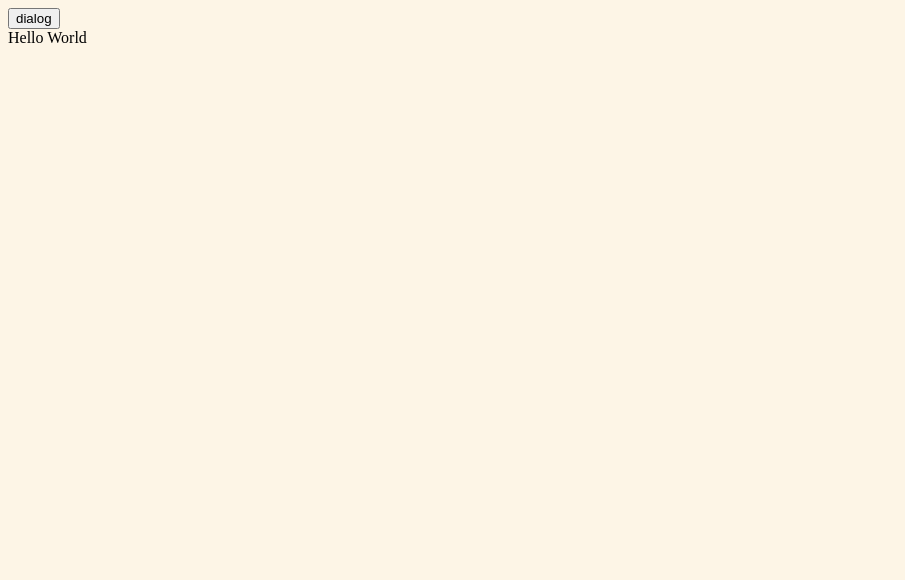
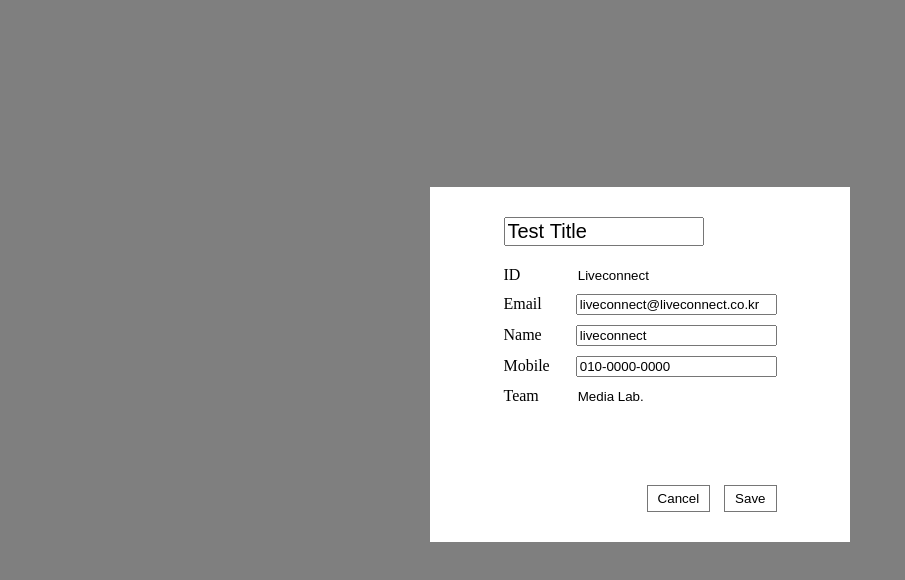
Before and after one commit to lunathebright/webComponent, a website built with webpack: page src/index.html in a window 1280 px wide. Shown: the whole page, without its empty margins (0-905 px from the left). Built offline with nearby package versions, Linux system fonts and the light colour scheme.

Commit message:
ADD: 기본 레이아웃 구현

```diff
--- a/src/index.html
+++ b/src/index.html
@@ -8,6 +8,6 @@
   <title>lunabright817</title>
 </head>
 <body>
-  <button class="default-btn">dialog</button>
+  <section class="dialog-box"></section>
 </body>
 </html>
--- a/src/index.js
+++ b/src/index.js
@@ -1,12 +1,118 @@
 import './style.css';
 
-function component() {
-  const element = document.createElement("div");
+class CommonDialog {
+  constructor(options) {
+    this.title = options.title;
+    this.ID = options.ID;
+    this.Email = options.Email;
+    this.Name = options.Name;
+    this.Mobile = options.Mobile;
+    this.Team = options.Team;
+  }
 
-  element.innerHTML = "Hello World";
+  onOpen () {
+    console.log('open')
+  }
 
-  return element;
+  onClose () {
+    console.log('close')
+  }
+
+  onEdit () {
+    console.log('edit')
+  }
+
+  onSave () {
+    console.log('save')
+  }
+
+  onCancel () {
+    console.log('save')
+  }
 }
 
+let options = {
+  title: 'Test&nbsp;Title',
+  ID: 'Liveconnect',
+  Email: 'liveconnect@liveconnect.co.kr',
+  Name: 'liveconnect',
+  Mobile: '010-0000-0000',
+  Team: 'Media&nbsp;Lab.'
+};
 
-document.body.appendChild(component());
+let dialog = new CommonDialog(options);
+
+const Dialog = () => {
+  const dialogSection = document.createElement("form");
+
+  const viewMode = `
+    <h1 class="dialog-title">
+      <input type="text" name="title" readonly value=${dialog.title}>
+    </h1>
+    <ul>
+      <li>
+        <label for="id">ID</label>
+        <input type="text" class="value-inputs" name="id" id="id" readonly value=${dialog.ID}>
+      </li>
+      <li>
+        <label for="email">Email</label>
+        <input type="text" class="value-inputs" name="email" id="email" readonly value=${dialog.Email}>
+      </li>
+      <li>
+        <label for="name">Name</label>
+        <input type="text" class="value-inputs" name="name" id="name" readonly value=${dialog.Name}>
+      </li>
+      <li>
+        <label for="mobile">Mobile</label>
+        <input type="text" class="value-inputs" name="mobile" id="mobile" readonly value=${dialog.Mobile}>
+      </li>
+      <li>
+        <label for="team">Team</label>
+        <input type="text" class="value-inputs" name="team" id="team" readonly value=${dialog.Team}>
+      </li>
+    </ul>
+    <div class="btns">
+      <button>Cancel</button>
+      <button>Save</button>
+    </div>
+  `;
+
+  const editMode = `
+    <h1 class="dialog-title">
+      <input type="text" name="title" value=${dialog.title}>
+    </h1>
+    <ul>
+      <li>
+        <label for="id">ID</label>
+        <input type="text" class="value-inputs" name="id" id="id" readonly value=${dialog.ID}>
+      </li>
+      <li>
+        <label for="email">Email</label>
+        <input type="text" class="value-inputs" name="email" id="email" value=${dialog.Email}>
+      </li>
+      <li>
+        <label for="name">Name</label>
+        <input type="text" class="value-inputs" name="name" id="name" value=${dialog.Name}>
+      </li>
+      <li>
+        <label for="mobile">Mobile</label>
+        <input type="text" class="value-inputs" name="mobile" id="mobile" value=${dialog.Mobile}>
+      </li>
+      <li>
+        <label for="team">Team</label>
+        <input type="text" class="value-inputs" name="team" id="team" readonly value=${dialog.Team}>
+      </li>
+    </ul>
+    <div class="btns">
+      <button>Cancel</button>
+      <button>Save</button>
+    </div>
+`;
+
+  dialogSection.innerHTML = editMode
+
+  return dialogSection
+}
+
+const dialogBox = document.querySelector(".dialog-box");
+dialogBox.appendChild(Dialog());
--- a/src/style.css
+++ b/src/style.css
@@ -1,3 +1,71 @@
 body {
-  background-color: oldlace;
+  background: rgba(0, 0, 0, 0.5);
 }
+
+.dialog-box {
+  position: fixed;
+  top: 50%;
+  left: 50%;
+  transform: translate(-50%, -60%);
+  display: flex;
+  justify-content: center;
+  align-items: center;
+  box-sizing: border-box;
+  width: 420px;
+  padding: 30px 0;
+  background: white;
+}
+
+/* dialog title */
+form h1 {
+  margin: 0 0 20px 0;
+}
+
+form h1 input {
+  font-size: 20px;
+}
+
+/* dialog rows */
+form label {
+  display: inline-block;
+  width: 25%;
+}
+
+form input {
+  display: inline-block;
+  box-sizing: border-box;
+  width: calc(75% - 4px);
+}
+
+form input:read-only {
+  border: none;
+  background: none;
+}
+
+form input:focus {
+  outline: none;
+}
+
+ul {
+  margin: 0;
+  padding: 0;
+}
+
+li {
+  margin-bottom: 10px;
+  list-style: none;
+}
+
+/* dialog btns */
+.btns {
+  margin-top: 80px;
+  text-align: right;
+}
+
+.btns button {
+  margin-left: 10px;
+  padding: 5px 10px;
+  background: none;
+  border: 1px solid rgb(118, 118, 118);
+  cursor: pointer;
+}
```
Also changed, not shown: build/bundle.js (added), build/index.html (added).
